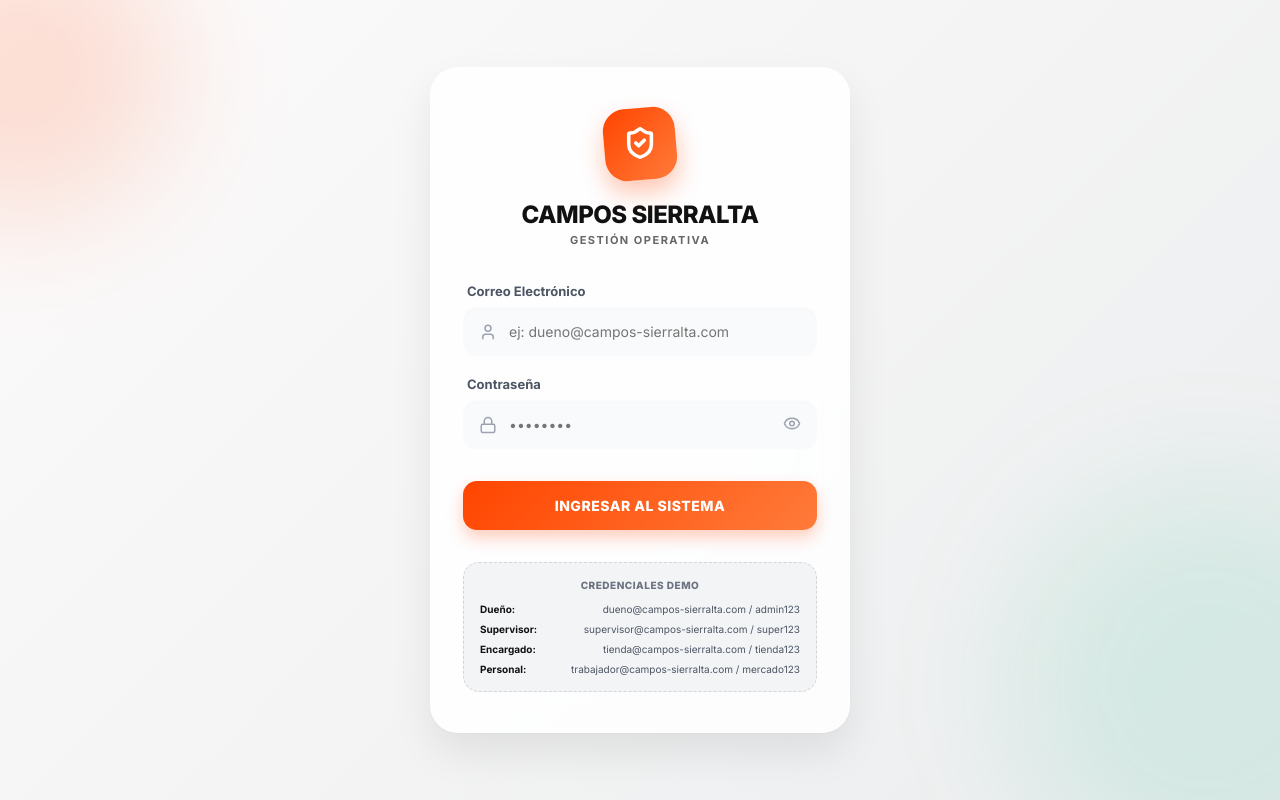
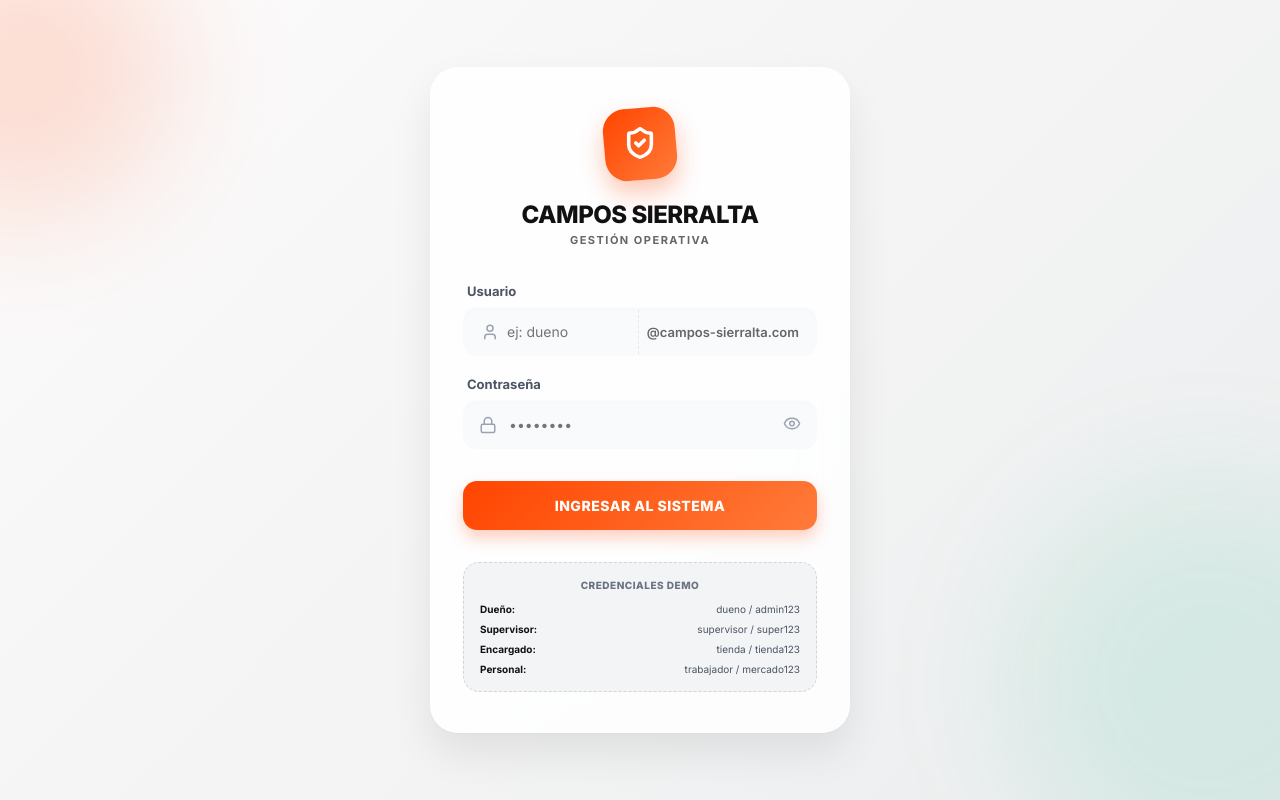
Before and after one commit to jcaveli99/campos-sierralta-frontend, a Next.js app: page / in a window 1280 px wide. Built offline with nearby package versions, Linux system fonts and the light colour scheme.

Commit message:
mejorandoasda

```diff
--- a/src/app/page.tsx
+++ b/src/app/page.tsx
@@ -22,7 +22,8 @@ export default function Login() {
       { email: "trabajador@campos-sierralta.com", pass: "mercado123", role: "trabajador", name: "Trabajador Mercado" },
     ];
 
-    const user = users.find(u => u.email === email && u.pass === password);
+    const cleanUsername = email.replace("@campos-sierralta.com", "").trim().toLowerCase();
+    const user = users.find(u => u.email === `${cleanUsername}@campos-sierralta.com` && u.pass === password);
 
     if (user) {
       localStorage.setItem("user_role", user.role);
@@ -86,25 +87,53 @@ export default function Login() {
 
         <form onSubmit={handleLogin} style={{ display: "flex", flexDirection: "column", gap: "20px" }}>
           <div style={{ display: "flex", flexDirection: "column", gap: "8px" }}>
-            <label style={{ fontSize: "13px", fontWeight: 700, color: "#4b5563", paddingLeft: "4px" }}>Correo Electrónico</label>
-            <div style={{ position: "relative" }}>
-              <User size={18} style={{ position: "absolute", left: "16px", top: "50%", transform: "translateY(-50%)", color: "#9ca3af" }} />
+            <label style={{ fontSize: "13px", fontWeight: 700, color: "#4b5563", paddingLeft: "4px" }}>Usuario</label>
+            <div
+              style={{
+                display: "flex",
+                alignItems: "center",
+                backgroundColor: "#f9fafb",
+                border: "2px solid transparent",
+                borderRadius: "14px",
+                transition: "all 0.2s",
+                boxShadow: "inset 0 1px 2px rgba(0,0,0,0.02)",
+                overflow: "hidden"
+              }}
+              onFocus={(e) => { e.currentTarget.style.border = "2px solid rgba(255,69,0,0.3)"; e.currentTarget.style.backgroundColor = "#fff"; }}
+              onBlur={(e) => { e.currentTarget.style.border = "2px solid transparent"; e.currentTarget.style.backgroundColor = "#f9fafb"; }}
+            >
+              <div style={{ paddingLeft: "16px", paddingRight: "8px", display: "flex", alignItems: "center" }}>
+                <User size={18} color="#9ca3af" />
+              </div>
               <input
-                type="email"
-                placeholder="ej: dueno@campos-sierralta.com"
+                type="text"
+                placeholder="ej: dueno"
                 value={email}
                 onChange={(e) => setEmail(e.target.value)}
                 style={{
-                  width: "100%", padding: "14px 16px 14px 44px",
-                  backgroundColor: "#f9fafb", border: "2px solid transparent",
-                  borderRadius: "14px", fontSize: "14px", color: "#111",
-                  transition: "all 0.2s", outline: "none",
-                  boxShadow: "inset 0 1px 2px rgba(0,0,0,0.02)"
+                  flex: 1,
+                  padding: "14px 0px",
+                  backgroundColor: "transparent",
+                  border: "none",
+                  fontSize: "14px",
+                  color: "#111",
+                  outline: "none",
+                  minWidth: "50px"
                 }}
-                onFocus={(e) => { e.currentTarget.style.border = "2px solid rgba(255,69,0,0.3)"; e.currentTarget.style.backgroundColor = "#fff"; }}
-                onBlur={(e) => { e.currentTarget.style.border = "2px solid transparent"; e.currentTarget.style.backgroundColor = "#f9fafb"; }}
                 required
               />
+              <div style={{
+                padding: "14px 16px 14px 8px",
+                backgroundColor: "transparent",
+                color: "var(--text-muted)",
+                fontSize: "13px",
+                fontWeight: 600,
+                borderLeft: "1px dashed #e5e7eb",
+                userSelect: "none",
+                whiteSpace: "nowrap"
+              }}>
+                @campos-sierralta.com
+              </div>
             </div>
           </div>
 
@@ -172,10 +201,10 @@ export default function Login() {
         <div style={{ marginTop: "32px", backgroundColor: "#f3f4f6", padding: "16px", borderRadius: "16px", border: "1px dashed #d1d5db" }}>
           <p style={{ fontSize: "10px", fontWeight: 800, color: "#6b7280", textTransform: "uppercase", marginBottom: "12px", textAlign: "center", letterSpacing: "0.5px" }}>Credenciales Demo</p>
           <div style={{ fontSize: "10px", color: "#4b5563", display: "flex", flexDirection: "column", gap: "8px" }}>
-             <div style={{ display: "flex", justifyContent: "space-between" }}><strong style={{ color: "#111" }}>Dueño:</strong> <span>dueno@campos-sierralta.com / admin123</span></div>
-             <div style={{ display: "flex", justifyContent: "space-between" }}><strong style={{ color: "#111" }}>Supervisor:</strong> <span>supervisor@campos-sierralta.com / super123</span></div>
-             <div style={{ display: "flex", justifyContent: "space-between" }}><strong style={{ color: "#111" }}>Encargado:</strong> <span>tienda@campos-sierralta.com / tienda123</span></div>
-             <div style={{ display: "flex", justifyContent: "space-between" }}><strong style={{ color: "#111" }}>Personal:</strong> <span>trabajador@campos-sierralta.com / mercado123</span></div>
+             <div style={{ display: "flex", justifyContent: "space-between" }}><strong style={{ color: "#111" }}>Dueño:</strong> <span>dueno / admin123</span></div>
+             <div style={{ display: "flex", justifyContent: "space-between" }}><strong style={{ color: "#111" }}>Supervisor:</strong> <span>supervisor / super123</span></div>
+             <div style={{ display: "flex", justifyContent: "space-between" }}><strong style={{ color: "#111" }}>Encargado:</strong> <span>tienda / tienda123</span></div>
+             <div style={{ display: "flex", justifyContent: "space-between" }}><strong style={{ color: "#111" }}>Personal:</strong> <span>trabajador / mercado123</span></div>
           </div>
         </div>
       </div>
```
